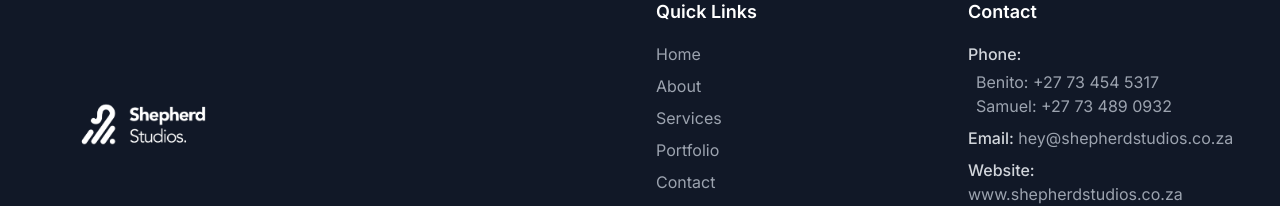
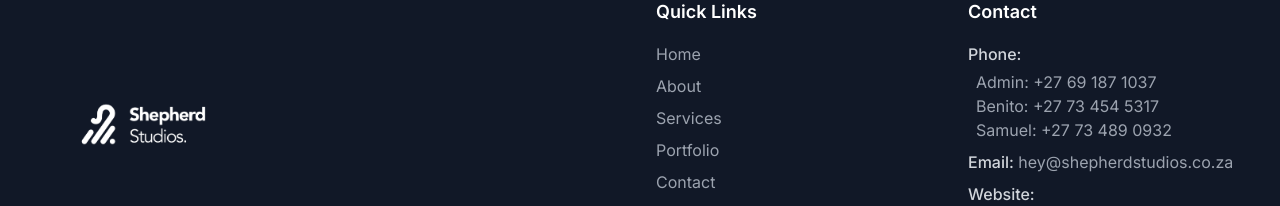
Before and after one commit to Killo023/Shepherd-studios, a Next.js app: page / in a window 1280 px wide. Shown: the part 4481-4687 px from the top of the page. Built offline with nearby package versions, Linux system fonts and the light colour scheme.

Commit message:
Add admin contact number to footer

```diff
--- a/src/components/layout/Footer.tsx
+++ b/src/components/layout/Footer.tsx
@@ -79,6 +79,7 @@ export default function Footer() {
               <li>
                 <span className="font-medium text-gray-300">Phone:</span>
                 <div className="ml-2 mt-1">
+                  <div>Admin: <a href="tel:+27691871037" className="hover:text-white transition-colors">+27 69 187 1037</a></div>
                   <div>Benito: <a href="tel:+27734545317" className="hover:text-white transition-colors">+27 73 454 5317</a></div>
                   <div>Samuel: <a href="tel:+27734890932" className="hover:text-white transition-colors">+27 73 489 0932</a></div>
                 </div>
```
